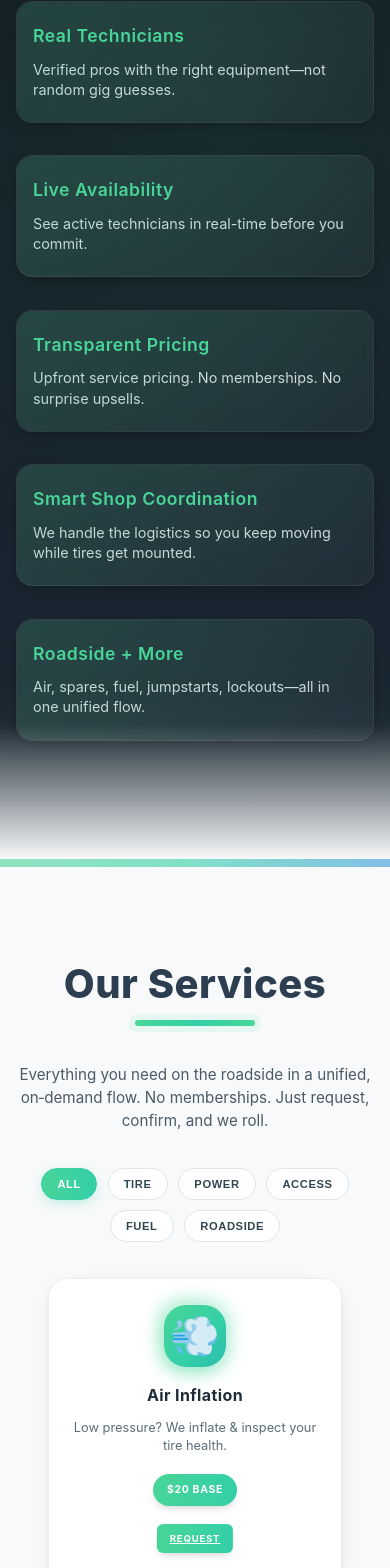
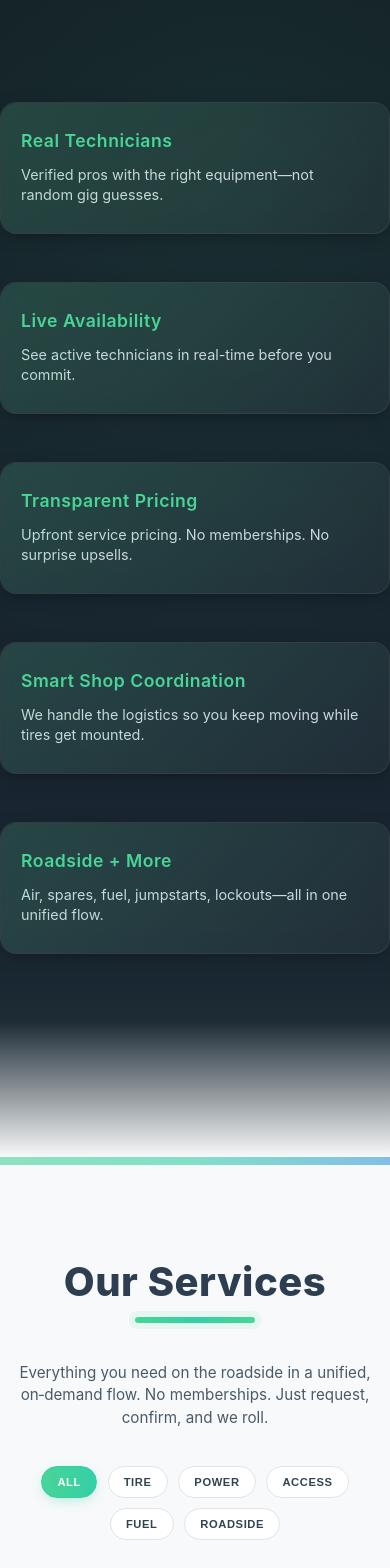
Before and after one commit to dguma/FlatFix, a React (Create React App) app in the folder client/: page / in a window 390 px wide. Shown: the part 1011-2579 px from the top of the page. Built offline with nearby package versions, Linux system fonts and the light colour scheme; no server answers.

Commit message:
fix(ui): restore service options visibility by scoping Home styles; restrict mobile bottom nav to technicians; TS cleanup in Header

```diff
--- a/client/src/components/Header.tsx
+++ b/client/src/components/Header.tsx
@@ -14,7 +14,7 @@ const Header: React.FC = () => {
   useEffect(() => {
     document.body.classList.add('hasjs');
     const applyMobileNavClass = () => {
-      if (window.innerWidth <= 760 && user) {
+      if (window.innerWidth <= 760 && user && user.userType === 'technician') {
         document.body.classList.add('with-mobile-nav');
       } else {
         document.body.classList.remove('with-mobile-nav');
@@ -100,13 +100,13 @@ const Header: React.FC = () => {
         </nav>
         {open && <div className="backdrop" onClick={close} />}
       </div>
-      {user && (
+    {user && user.userType === 'technician' && (
         <div className="mobile-nav-row" role="navigation" aria-label="Mobile quick navigation">
           <Link
-            to={user.userType === 'customer' ? '/customer-dashboard' : '/technician-dashboard'}
+            to="/technician-dashboard"
             className={`mn-link ${location.pathname.includes('dashboard') ? 'active' : ''}`}
           ><span>Dashboard</span></Link>
-          {user.userType === 'technician' && (
+      {user.userType === 'technician' && (
             <button
               className={`mn-link ${user.isAvailable ? 'online' : 'offline'}`}
               onClick={() => toggleAvailability()}
--- a/client/src/pages/Home.css
+++ b/client/src/pages/Home.css
@@ -128,27 +128,27 @@
 .services-intro { max-width:840px; margin:0 auto 3rem; text-align:center; font-size:clamp(.95rem,1.4vw,1.15rem); line-height:1.5; color:#4a5a66; }
 
 /* Scroll Reveal Section */
-.reveal-wrapper { /* Removed harsh bottom light band; dark stays consistent and a soft fade pseudo-element handles transition */
+.home .reveal-wrapper { /* Scoped to Home page to avoid affecting other pages */
   background:linear-gradient(180deg,#121a22 0%, #18242f 65%, #1b2a34 100%);
   position:relative; overflow:hidden; margin:0; padding-top: clamp(2.5rem, 8vh, 5rem); padding-bottom: clamp(4.5rem, 14vh, 9rem);
 }
-.reveal-wrapper::after { /* soft fade into page light background */
+.home .reveal-wrapper::after { /* soft fade into page light background */
   content:""; position:absolute; left:0; right:0; bottom:0; height:180px; pointer-events:none;
   background:linear-gradient(180deg, rgba(27,42,52,0) 0%, rgba(248,249,250,0.02) 25%, rgba(248,249,250,0.6) 70%, #f8f9fa 100%);
   mix-blend-mode:normal;
 }
-.reveal-wrapper:before { content:""; position:absolute; inset:0; background:radial-gradient(circle at 60% 20%, rgba(72,213,151,0.15), transparent 60%); opacity:.6; pointer-events:none; }
-.reveal-grid { display:grid; gap:3rem 2.5rem; grid-template-columns:repeat(auto-fit,minmax(240px,1fr)); padding: clamp(4rem,12vh,7rem) 0 clamp(3rem,10vh,6rem); }
-.reveal-item { opacity:0; transform:translateY(60px) scale(.96); filter:blur(6px); transition: opacity .8s ease, transform .9s cubic-bezier(.19,1,.22,1), filter .9s ease; position:relative; padding:1.5rem 1.25rem 1.75rem; border-radius:16px; background:rgba(255,255,255,0.04); border:1px solid rgba(255,255,255,0.08); backdrop-filter:blur(10px); box-shadow:0 4px 18px -6px rgba(0,0,0,0.5); }
-.reveal-item:after { content:""; position:absolute; inset:0; border-radius:inherit; background:linear-gradient(135deg, rgba(72,213,151,0.15), rgba(72,213,151,0)); opacity:0; transition:opacity .6s; pointer-events:none; }
-.reveal-item h3 { margin:0 0 .6rem; font-size:1.1rem; letter-spacing:.5px; font-weight:600; color:#48d597; }
-.reveal-item p { margin:0; font-size:.9rem; line-height:1.4; color:#d1d9df; }
-.reveal-item.in { opacity:1; transform:translateY(0) scale(1); filter:blur(0); }
-.reveal-item.in:after { opacity:1; }
-.reveal-item:nth-child(2) { transition-delay:.1s; }
-.reveal-item:nth-child(3) { transition-delay:.2s; }
-.reveal-item:nth-child(4) { transition-delay:.3s; }
-.reveal-item:nth-child(5) { transition-delay:.4s; }
+.home .reveal-wrapper:before { content:""; position:absolute; inset:0; background:radial-gradient(circle at 60% 20%, rgba(72,213,151,0.15), transparent 60%); opacity:.6; pointer-events:none; }
+.home .reveal-grid { display:grid; gap:3rem 2.5rem; grid-template-columns:repeat(auto-fit,minmax(240px,1fr)); padding: clamp(4rem,12vh,7rem) 0 clamp(3rem,10vh,6rem); }
+.home .reveal-item { opacity:0; transform:translateY(60px) scale(.96); filter:blur(6px); transition: opacity .8s ease, transform .9s cubic-bezier(.19,1,.22,1), filter .9s ease; position:relative; padding:1.5rem 1.25rem 1.75rem; border-radius:16px; background:rgba(255,255,255,0.04); border:1px solid rgba(255,255,255,0.08); backdrop-filter:blur(10px); box-shadow:0 4px 18px -6px rgba(0,0,0,0.5); }
+.home .reveal-item:after { content:""; position:absolute; inset:0; border-radius:inherit; background:linear-gradient(135deg, rgba(72,213,151,0.15), rgba(72,213,151,0)); opacity:0; transition:opacity .6s; pointer-events:none; }
+.home .reveal-item h3 { margin:0 0 .6rem; font-size:1.1rem; letter-spacing:.5px; font-weight:600; color:#48d597; }
+.home .reveal-item p { margin:0; font-size:.9rem; line-height:1.4; color:#d1d9df; }
+.home .reveal-item.in { opacity:1; transform:translateY(0) scale(1); filter:blur(0); }
+.home .reveal-item.in:after { opacity:1; }
+.home .reveal-item:nth-child(2) { transition-delay:.1s; }
+.home .reveal-item:nth-child(3) { transition-delay:.2s; }
+.home .reveal-item:nth-child(4) { transition-delay:.3s; }
+.home .reveal-item:nth-child(5) { transition-delay:.4s; }
 
 @media (max-width: 680px) {
   .reveal-grid { gap:2rem 1.25rem; }
@@ -162,9 +162,9 @@
   color: #2c3e50;
 }
 
-.services-grid { display:grid; grid-template-columns: repeat(auto-fit,minmax(250px,1fr)); gap:2.2rem 2rem; max-width:1240px; margin:0 auto; padding:0 2rem; }
+.home .services-grid { display:grid; grid-template-columns: repeat(auto-fit,minmax(250px,1fr)); gap:2.2rem 2rem; max-width:1240px; margin:0 auto; padding:0 2rem; }
 
-.service-card {
+.home .service-card {
   background: white;
   padding: 2rem;
   border-radius: 8px;
@@ -173,25 +173,25 @@
   transition: transform 0.2s;
 }
 
-.service-card:hover {
+.home .service-card:hover {
   transform: translateY(-5px);
 }
 
-.service-icon {
+.home .service-icon {
   font-size: 3rem;
   margin-bottom: 1rem;
 }
 
-.service-card { position:relative; background:#ffffff; padding:2rem 1.75rem 2.4rem; border-radius:20px; text-align:center; box-shadow:0 6px 24px -8px rgba(0,0,0,0.12), 0 2px 6px rgba(0,0,0,0.06); transition: transform .5s cubic-bezier(.19,1,.22,1), box-shadow .4s; border:1px solid #ecf0f1; opacity:0; transform:translateY(40px) scale(.96); filter:blur(8px); }
-.service-card.in { opacity:1; transform:translateY(0) scale(1); filter:blur(0); }
+.home .service-card { position:relative; background:#ffffff; padding:2rem 1.75rem 2.4rem; border-radius:20px; text-align:center; box-shadow:0 6px 24px -8px rgba(0,0,0,0.12), 0 2px 6px rgba(0,0,0,0.06); transition: transform .5s cubic-bezier(.19,1,.22,1), box-shadow .4s; border:1px solid #ecf0f1; opacity:0; transform:translateY(40px) scale(.96); filter:blur(8px); }
+.home .service-card.in { opacity:1; transform:translateY(0) scale(1); filter:blur(0); }
 .service-card:before { content:""; position:absolute; inset:0; border-radius:inherit; background:linear-gradient(135deg,rgba(72,213,151,0.12),rgba(72,213,151,0)); opacity:0; transition:opacity .6s; pointer-events:none; }
-.service-card:hover { transform:translateY(-8px) scale(1.015); box-shadow:0 14px 34px -10px rgba(0,0,0,0.18), 0 4px 10px rgba(0,0,0,0.08); }
-.service-card:hover:before { opacity:1; }
-.service-card h3 { margin:0 0 .65rem; color:#1f2d3a; font-size:1.05rem; letter-spacing:.4px; font-weight:700; }
-.service-card .desc { font-size:.85rem; line-height:1.4; color:#5d6d78; margin:0; }
-.service-icon { width:70px; height:70px; margin:0 auto 1rem; font-size:2rem; display:flex; align-items:center; justify-content:center; border-radius:22px; position:relative; background:linear-gradient(135deg,#48d597 0%, #34cfa8 60%, #2bbbad 100%); color:#fff; box-shadow:0 6px 18px -4px rgba(72,213,151,0.6); }
-.service-icon.ring:after { content:""; position:absolute; inset:-8px; border-radius:30px; background:linear-gradient(135deg,rgba(72,213,151,0.4), rgba(52,207,168,0.1)); filter:blur(8px); z-index:-1; }
-.price-badge { display:inline-flex; align-items:center; justify-content:center; background:linear-gradient(90deg,#48d597,#34cfa8); color:#fff; font-size:.65rem; letter-spacing:.7px; text-transform:uppercase; padding:.5rem .85rem; font-weight:700; border-radius:40px; margin-top:1.15rem; box-shadow:0 4px 10px -4px rgba(0,0,0,0.25); }
+.home .service-card:hover { transform:translateY(-8px) scale(1.015); box-shadow:0 14px 34px -10px rgba(0,0,0,0.18), 0 4px 10px rgba(0,0,0,0.08); }
+.home .service-card:hover:before { opacity:1; }
+.home .service-card h3 { margin:0 0 .65rem; color:#1f2d3a; font-size:1.05rem; letter-spacing:.4px; font-weight:700; }
+.home .service-card .desc { font-size:.85rem; line-height:1.4; color:#5d6d78; margin:0; }
+.home .service-icon { width:70px; height:70px; margin:0 auto 1rem; font-size:2rem; display:flex; align-items:center; justify-content:center; border-radius:22px; position:relative; background:linear-gradient(135deg,#48d597 0%, #34cfa8 60%, #2bbbad 100%); color:#fff; box-shadow:0 6px 18px -4px rgba(72,213,151,0.6); }
+.home .service-icon.ring:after { content:""; position:absolute; inset:-8px; border-radius:30px; background:linear-gradient(135deg,rgba(72,213,151,0.4), rgba(52,207,168,0.1)); filter:blur(8px); z-index:-1; }
+.home .price-badge { display:inline-flex; align-items:center; justify-content:center; background:linear-gradient(90deg,#48d597,#34cfa8); color:#fff; font-size:.65rem; letter-spacing:.7px; text-transform:uppercase; padding:.5rem .85rem; font-weight:700; border-radius:40px; margin-top:1.15rem; box-shadow:0 4px 10px -4px rgba(0,0,0,0.25); }
 .pricing-footnote { margin:2.75rem auto 0; max-width:760px; text-align:center; font-size:.75rem; line-height:1.3; letter-spacing:.4px; color:#5b6a73; }
 
 /* Filters & card actions */
@@ -209,12 +209,12 @@
 .btn-mini:active { transform:translateY(1px); }
 
 /* reveal delays for service cards */
-.service-card:nth-child(1) { transition-delay:.05s; }
-.service-card:nth-child(2) { transition-delay:.12s; }
-.service-card:nth-child(3) { transition-delay:.19s; }
-.service-card:nth-child(4) { transition-delay:.26s; }
-.service-card:nth-child(5) { transition-delay:.33s; }
-.service-card:nth-child(6) { transition-delay:.40s; }
+.home .service-card:nth-child(1) { transition-delay:.05s; }
+.home .service-card:nth-child(2) { transition-delay:.12s; }
+.home .service-card:nth-child(3) { transition-delay:.19s; }
+.home .service-card:nth-child(4) { transition-delay:.26s; }
+.home .service-card:nth-child(5) { transition-delay:.33s; }
+.home .service-card:nth-child(6) { transition-delay:.40s; }
 
 @media (max-width: 720px) {
   .services-grid { gap:1.5rem 1.2rem; }
--- a/client/src/pages/Profile.tsx
+++ b/client/src/pages/Profile.tsx
@@ -10,7 +10,7 @@ const placeholderAvatars = [
 ];
 
 const Profile: React.FC = () => {
-  const { user, token } = useAuth();
+  const { user, token, logout } = useAuth();
   const [avatarUrl, setAvatarUrl] = useState(user?.avatarUrl || placeholderAvatars[0]);
   const [savingAvatar, setSavingAvatar] = useState(false);
   const [online, setOnline] = useState(!!user?.isAvailable);
@@ -76,6 +76,26 @@ const Profile: React.FC = () => {
     } catch {}
   };
 
+  const deleteAccount = async () => {
+    if (!token) return;
+    const sure = window.confirm('Delete your account? This will cancel active jobs and remove your data. This cannot be undone.');
+    if (!sure) return;
+    try {
+      const res = await fetch(`${API_BASE || ''}/api/profile/me`, {
+        method: 'DELETE',
+        headers: { Authorization: `Bearer ${token}` }
+      });
+      if (res.ok) {
+        logout();
+        window.location.href = '/';
+      } else {
+        alert('Failed to delete account.');
+      }
+    } catch {
+      alert('Error deleting account.');
+    }
+  };
+
   return (
     <div className="container" style={{ padding: '2rem 0' }}>
       <h2>Profile</h2>
@@ -131,6 +151,12 @@ const Profile: React.FC = () => {
           </div>
         )}
       </div>
+
+      <div className="card" style={{ background:'#fff', padding:'1.25rem', borderRadius:8, boxShadow:'0 2px 4px rgba(0,0,0,0.08)' }}>
+        <h3>Danger Zone</h3>
+        <p style={{ fontSize: '.9rem', opacity: .85 }}>Deleting your account will cancel active jobs and remove your data. This cannot be undone.</p>
+        <button className="btn" style={{ background:'#e11d48', color:'#fff' }} onClick={deleteAccount}>Delete Account</button>
+      </div>
     </div>
   );
 };
```
Also changed, not shown: 1 other file (tests, documents, lock files or other folders).
